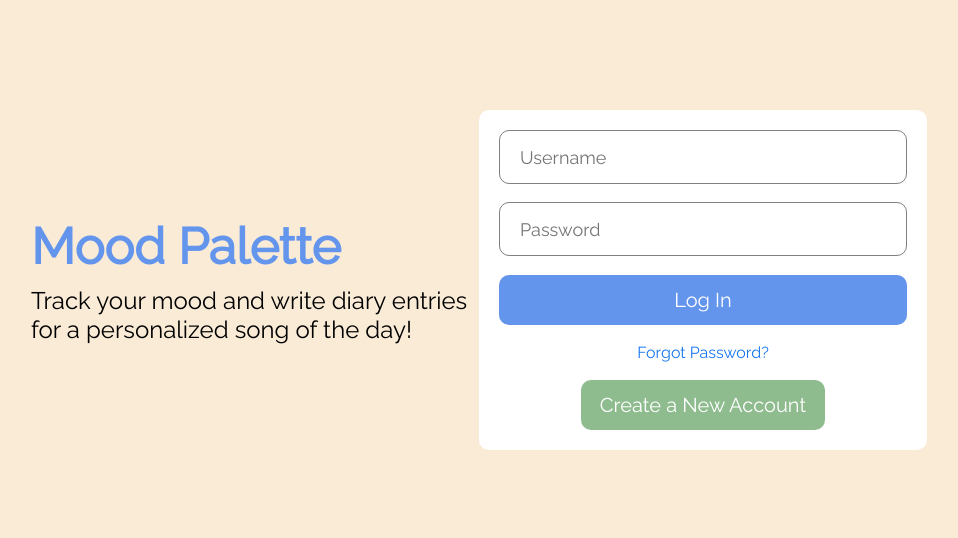
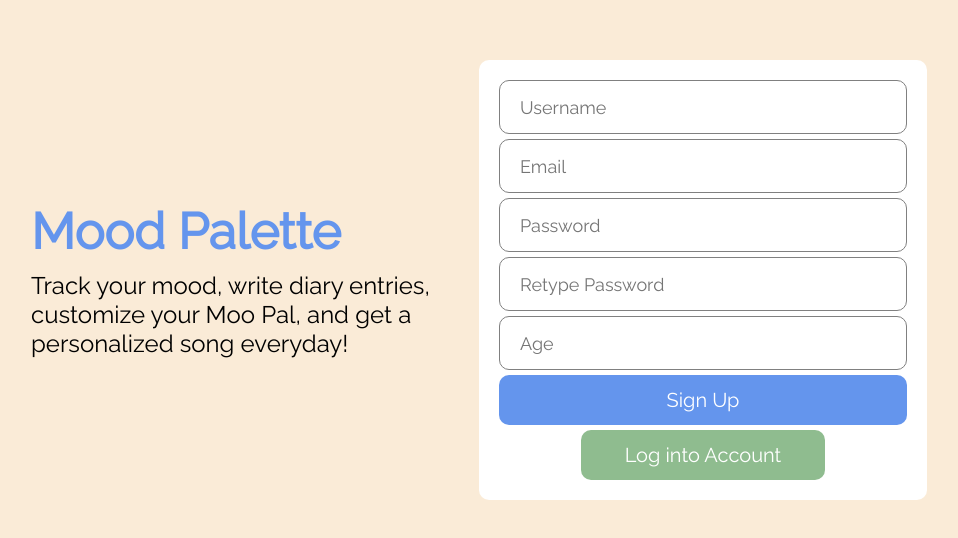
Before and after one commit to skoukuntla/moodpalette, a React (Create React App) app in the folder client/: page / in a window 1280 px wide. Shown: the part 120-658 px from the top of the page, without its empty margins (161-1119 px from the left). Built offline with nearby package versions, Linux system fonts and the light colour scheme.

Commit message:
all registration frontend, currently no backend functionality

```diff
--- a/client/src/App.js
+++ b/client/src/App.js
@@ -1,8 +1,9 @@
 import Home from "./pages/home/Home";
 import Login from "./pages/login/Login";
+import Register from "./pages/register/Register"
 
 function App() {
-  return <Login/>
+  return <Register/>
 
 }
 
--- a/client/src/pages/login/Login.jsx
+++ b/client/src/pages/login/Login.jsx
@@ -9,7 +9,7 @@
           <div className="loginLeft">
             <h3 className="loginLogo">Mood Palette</h3>
             <span className="loginDesc">
-              Track your mood and write diary entries for a personalized song of the day!
+            Track your mood, write diary entries, customize your Moo Pal, and get a personalized song everyday!
             </span>
           </div>
           <div className="loginRight">
--- /dev/null
+++ b/client/src/pages/register/Register.jsx
@@ -0,0 +1,31 @@
+//REGISTRATION PAGE FRONTEND CODE
+import React from "react";
+import "./register.css"
+
+export default function Register() {
+  return (
+    <div className="register">
+      <div className="registerWrapper">
+        <div className="registerLeft">
+          <h3 className="registerLogo">Mood Palette</h3>
+          <span className="registerDesc">
+          Track your mood, write diary entries, customize your Moo Pal, and get a personalized song everyday!
+          </span>
+        </div>
+        <div className="registerRight">
+          <div className="registerBox">
+            <input placeholder="Username" className="registerInput" />
+            <input placeholder="Email" className="registerInput" />
+            <input placeholder="Password" className="registerInput" />
+            <input placeholder="Retype Password" className="registerInput" />
+            <input placeholder="Age" className="registerInput" />
+            <button className="registerButton">Sign Up</button>
+            <button className="loginRegisterButton">
+              Log into Account
+            </button>
+          </div>
+        </div>
+      </div>
+    </div>
+  );
+}
--- /dev/null
+++ b/client/src/pages/register/register.css
@@ -0,0 +1,79 @@
+.register {
+  width: 100vw;
+  height: 100vh;
+  background-color: antiquewhite;
+  display: flex;
+  align-items: center;
+  justify-content: center;
+}
+
+.registerWrapper {
+  width: 70%;
+  height: 70%;
+  display: flex;
+}
+
+.registerLeft,
+.registerRight {
+  flex: 1;
+  display: flex;
+  flex-direction: column;
+  justify-content: center;
+}
+
+.registerLogo {
+  font-size: 50px;
+  font-weight: 800;
+  color: cornflowerblue;
+  margin-bottom: 10px;
+}
+
+.registerDesc {
+  font-size: 24px;
+}
+
+.registerBox{
+    height: 400px;
+    padding: 20px;
+    background-color: white;
+    border-radius: 10px;
+    display: flex;
+    flex-direction: column;
+    justify-content: space-between;
+}
+
+.registerInput{
+    height: 50px;
+    border-radius: 10px;
+    border: 1px solid gray;
+    font-size: 18px;
+    padding-left: 20px;
+}
+
+.registerInput:focus{
+    outline: none;
+}
+
+.registerButton{
+    height: 50px;
+    border-radius: 10px;
+    border: none;
+    background-color: cornflowerblue;
+    color: white;
+    font-size: 20px;
+    font-weight: 500;
+    cursor: pointer;
+}
+
+.loginRegisterButton{
+    width: 60%;
+    align-self: center;
+    height: 50px;
+    border-radius: 10px;
+    border: none;
+    background-color: darkseagreen;
+    color: white;
+    font-size: 20px;
+    font-weight: 500;
+    cursor: pointer;
+}
```
